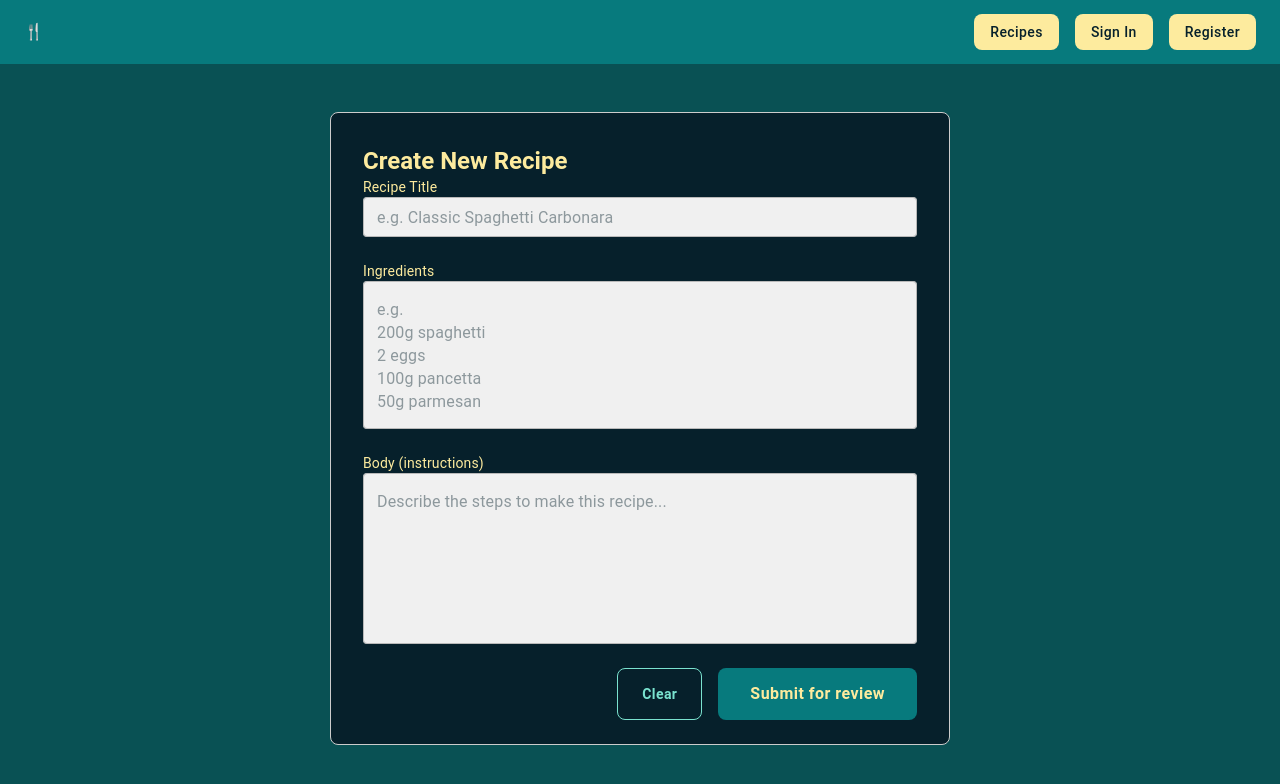
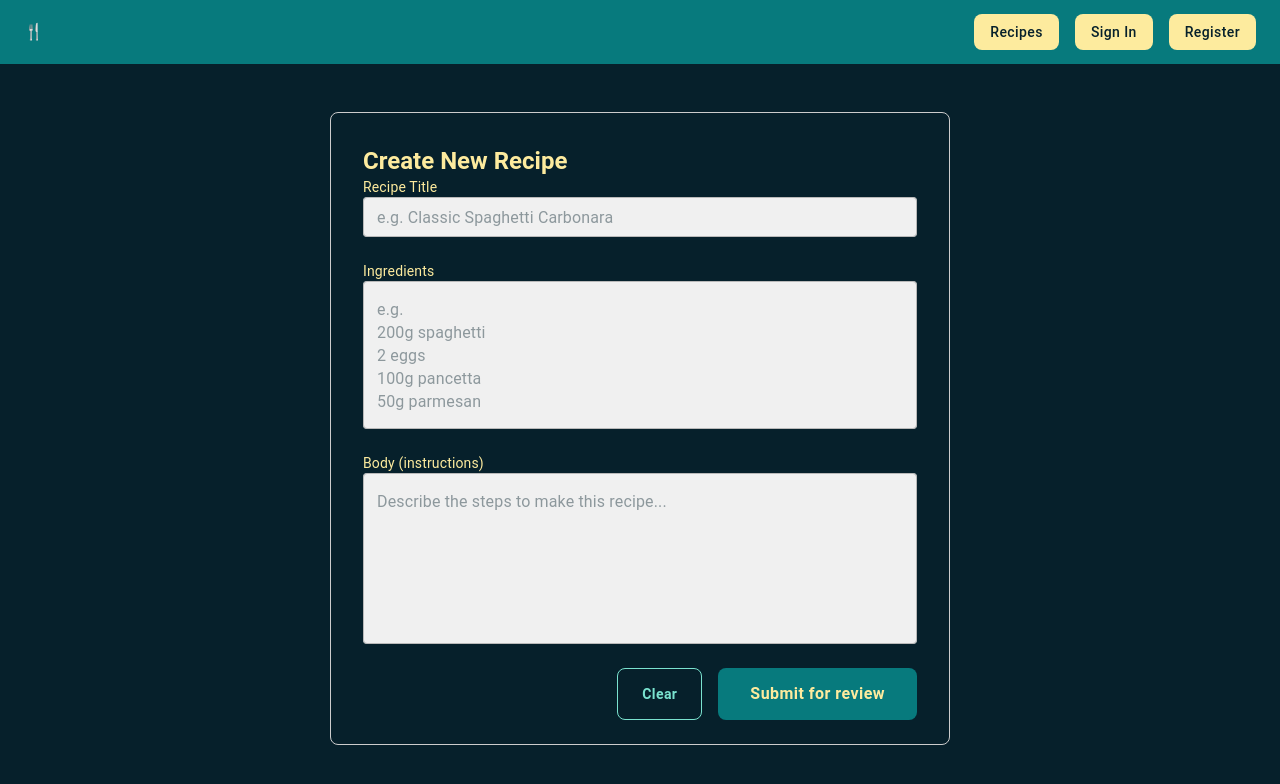
Before and after one commit to serenren13/recipeApp, a React (Vite) app in the folder frontend/: page /create-recipe in a window 1280 px wide. Shown: the top 784 px of the page. Built offline with nearby package versions, Linux system fonts and the light colour scheme; no server answers.

Commit message:
changed bg color to match app

```diff
--- a/frontend/src/pages/CreateRecipe.jsx
+++ b/frontend/src/pages/CreateRecipe.jsx
@@ -64,7 +64,7 @@ export default function CreateRecipe() {
   };
 
   return (
-    <Box sx={{ minHeight: '100vh', bgcolor: '#095154' }}>
+    <Box sx={{ minHeight: '100vh', bgcolor: '#06202B' }}>
 
       <Box
         sx={{
```
